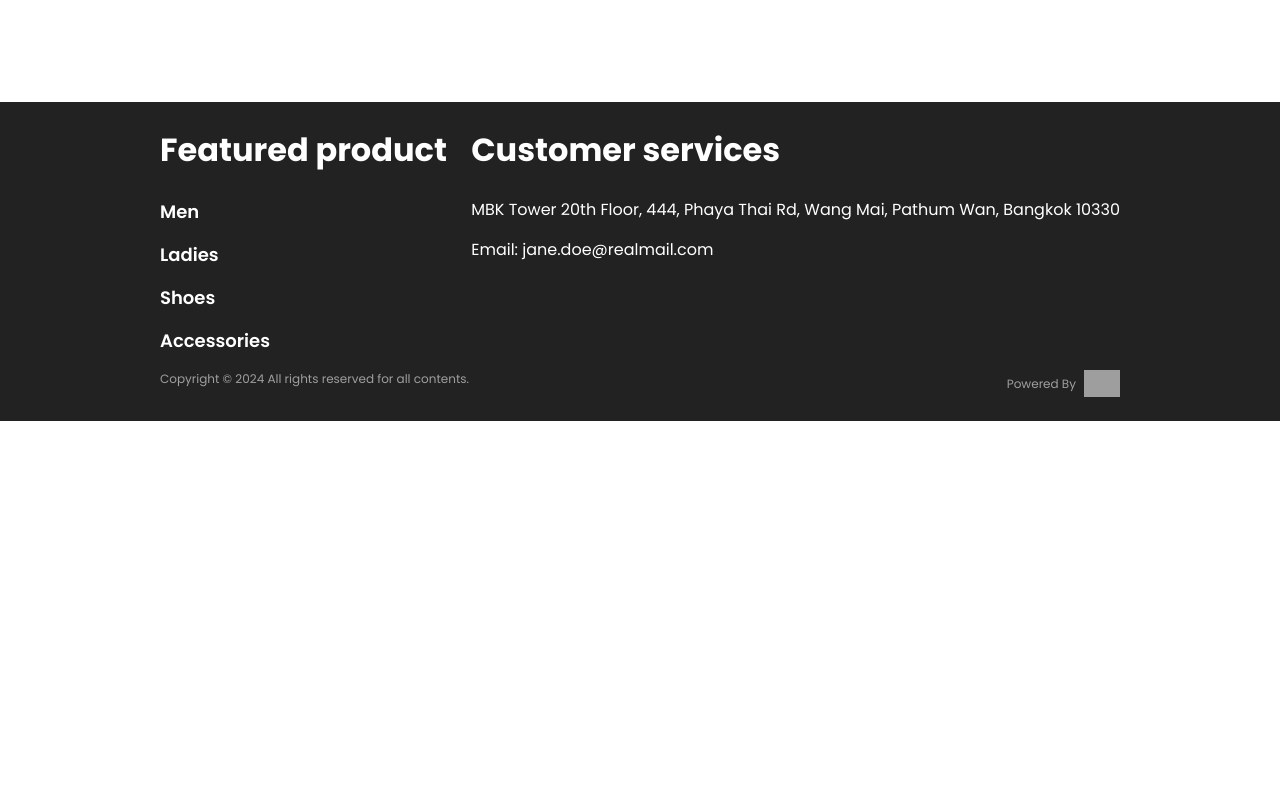
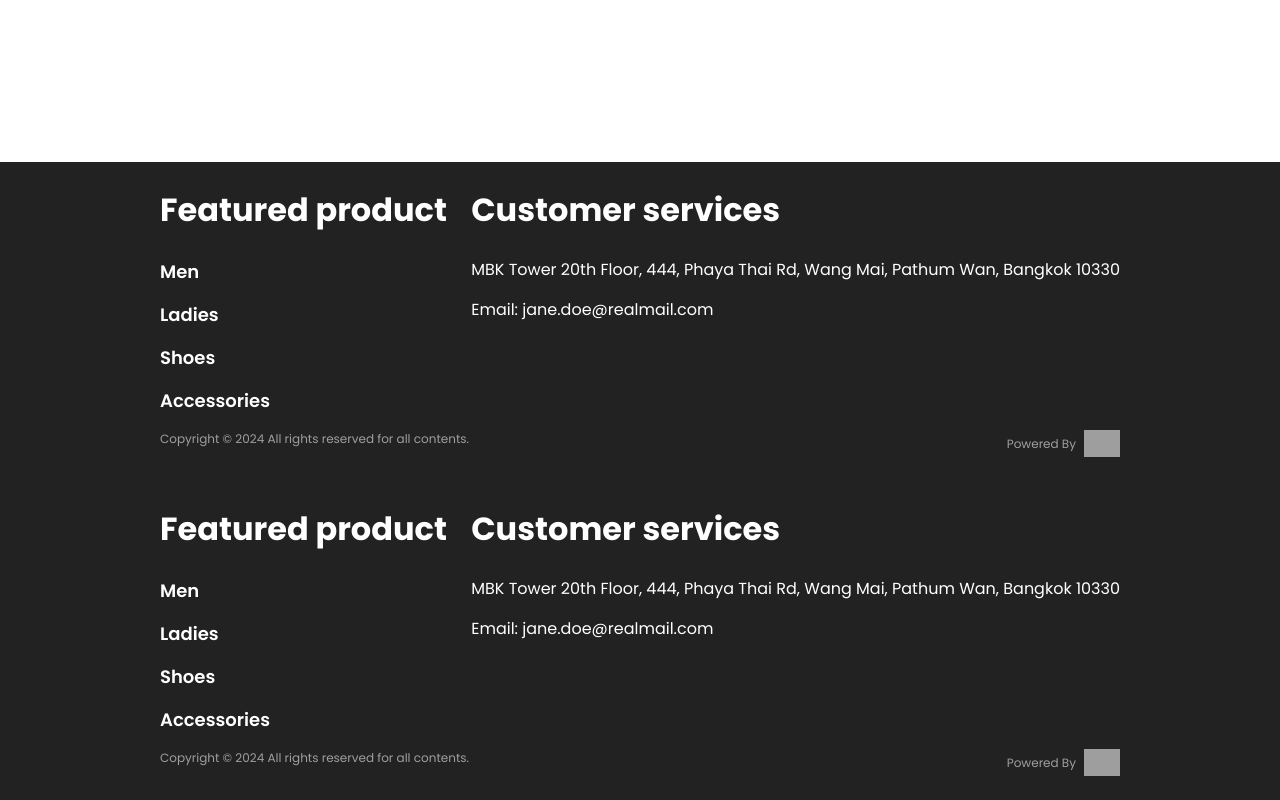
Before and after one commit to Min-pon/mp3-final-project, a React (Vite) app: page / in a window 1280 px wide. Shown: the part 1453-2253 px from the top of the page. Before the commit the page ends 1874 px from the top, so only its background shows below. Built offline with nearby package versions, Linux system fonts and the light colour scheme; no server answers; grey boxes are pictures that could not be loaded.

Commit message:
create root layout navbar and footer

```diff
--- /dev/null
+++ b/src/layouts/RootLayout.jsx
@@ -0,0 +1,16 @@
+import React from "react";
+import NavBar from "../components/NavBar";
+import Footer from "../components/Footer";
+import { Outlet } from "react-router-dom";
+
+function Rootlayout() {
+  return (
+    <>
+      <NavBar />
+      <Outlet />
+      <Footer />
+    </>
+  );
+}
+
+export default Rootlayout;
--- a/src/main.jsx
+++ b/src/main.jsx
@@ -6,8 +6,12 @@
 import ProductDetail from "./pages/ProductDetail";
 import Cart from "./pages/Cart";
 import ItemProductList from "./pages/ItemProductList";
+import Rootlayout from "./layouts/RootLayout";
 
 const router = createBrowserRouter([
+  {
+    element: <Rootlayout />,
+    children: [
       {
         path: "/",
         element: <HomePage />,
@@ -24,6 +28,8 @@
         path: "/cart",
         element: <Cart />,
       },
+    ],
+  },
 ]);
 
 ReactDOM.createRoot(document.getElementById("root")).render(
```
Lines whose indentation alone changed are shown as unchanged.
